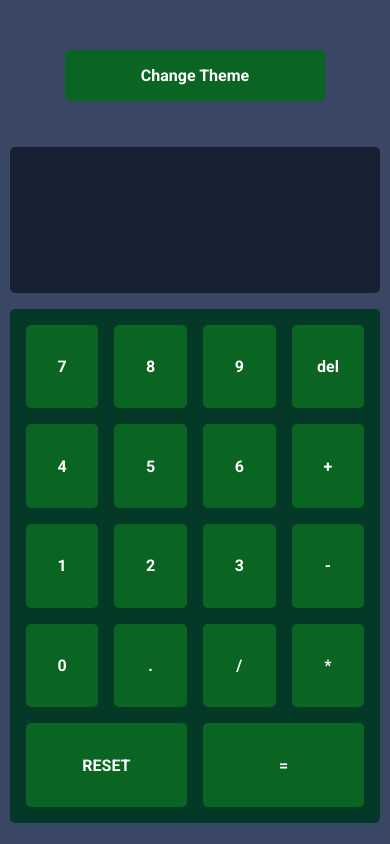
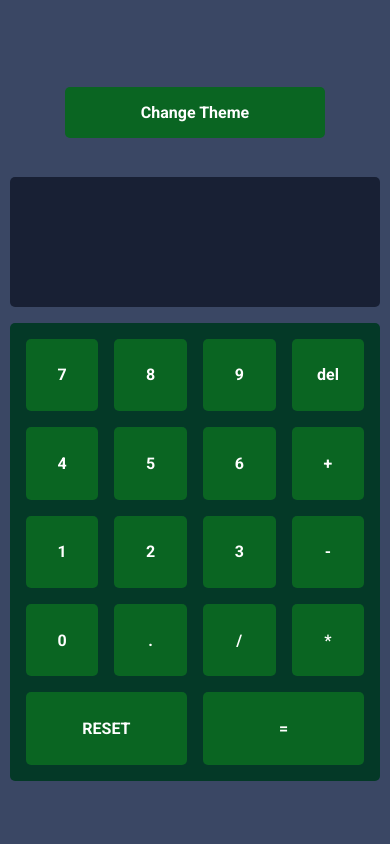
Before and after one commit to HemantDahiyaCodes/calculator, a plain HTML site: page index.html in a window 390 px wide. Drawn offline with Linux system fonts and the light colour scheme.

Commit message:
Changed the height of the calculator for smaller deviced

```diff
--- a/styles.css
+++ b/styles.css
@@ -157,6 +157,7 @@ button:hover {
 
 @media (max-width: 780px) {
   .calculator {
+    height: 85%;
     width: 95%;
   }
 }
```
